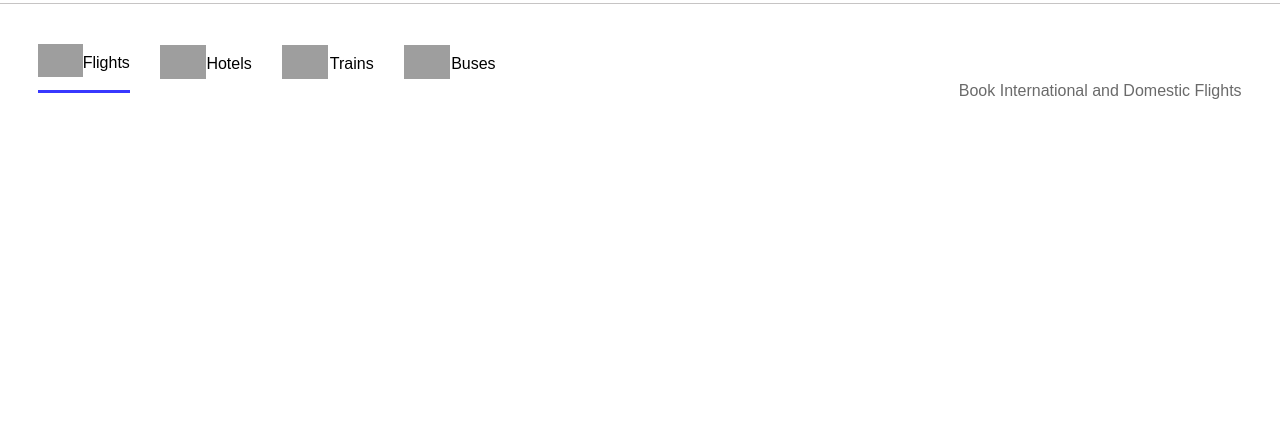
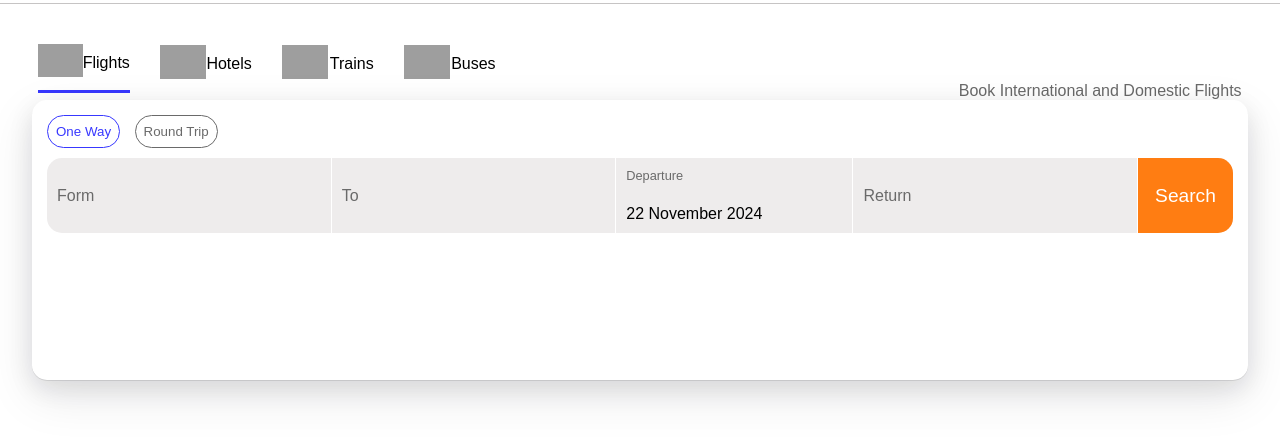
Before and after one commit to saurabhbansal2443/FSD-16-inderpuri, a plain HTML site: page CSS/ProjectIxigo/index.html in a window 1280 px wide. Shown: the part 60-500 px from the top of the page. Drawn offline with Linux system fonts and the light colour scheme; grey boxes are pictures that could not be loaded.

Commit message:
Project complete

```diff
--- a/CSS/ProjectIxigo/index.html
+++ b/CSS/ProjectIxigo/index.html
@@ -72,7 +72,7 @@
     <div class="bookingHeading">
       <div class="bookingCategory">
         <div class="bookingOption active">
-          <div class="bookingImageContainer ">
+          <div class="bookingImageContainer">
             <img
               class="image"
               src="https://images.ixigo.com/image/upload/Header/2af43f961dddc6cfb02254712f0df058-rbzyb.webp"
@@ -116,5 +116,29 @@
         <p>Book International and Domestic Flights</p>
       </div>
     </div>
+    <div class="tripInputsRoot">
+      <div class="tripInput">
+        <div class="tripOptions">
+          <button class="tripBtn blueText">One Way</button>
+          <button class="tripBtn greyBorder">Round Trip</button>
+        </div>
+        <div class="tripInputfield">
+          <div class="fromTextContainer greyText">
+            <p>Form</p>
+          </div>
+          <div class="fromTextContainer greyText">
+            <p>To</p>
+          </div>
+          <div class="toTextContainer">
+            <p style="font-size: 0.8rem" class="greyText">Departure</p>
+            <p>22 November 2024</p>
+          </div>
+          <div class="fromTextContainer greyText">
+            <p>Return</p>
+          </div>
+          <button class="search">Search</button>
+        </div>
+      </div>
+    </div>
   </body>
 </html>
--- a/CSS/ProjectIxigo/style.css
+++ b/CSS/ProjectIxigo/style.css
@@ -76,7 +76,84 @@
   color: rgb(106, 106, 106);
 }
 
+.greyText {
+  color: rgb(106, 106, 106);
+}
+
 .active {
   color: #000000;
   border-bottom: 3px solid rgb(56, 56, 255);
 }
+.tripInputsRoot {
+  height: 35vh;
+  width: 100%;
+
+  display: flex;
+  justify-content: center;
+  align-items: center;
+}
+.tripInput {
+  padding: 15px;
+  border-radius: 15px;
+  height: 100%;
+  width: 95%;
+  box-shadow: rgba(17, 17, 26, 0.1) 0px 1px 0px,
+    rgba(17, 17, 26, 0.1) 0px 8px 24px, rgba(17, 17, 26, 0.1) 0px 16px 48px;
+}
+.tripOptions {
+}
+.tripBtn {
+  border-radius: 25px;
+  padding: 8px;
+  background-color: transparent;
+  border: 1px solid rgb(56, 56, 255);
+  margin-right: 10px;
+  color: rgb(106, 106, 106);
+}
+.blueText {
+  color: rgb(56, 56, 255);
+}
+.greyBorder {
+  border-color: rgb(106, 106, 106);
+}
+.tripInputfield {
+  margin-top: 10px;
+  height: 30%;
+  background-color: rgb(238, 236, 236);
+  border-radius: 15px;
+  display: flex;
+  overflow: hidden;
+}
+.fromTextContainer {
+  height: 100%;
+  width: 24%;
+  border-right: 1px solid white;
+  display: flex;
+  align-items: center;
+  padding-left: 10px;
+}
+
+.toTextContainer {
+  height: 100%;
+  width: 20%;
+  border-right: 1px solid white;
+  display: flex;
+  flex-direction: column;
+  align-items: flex-start;
+  justify-content: space-between;
+  padding-left: 10px;
+  padding: 10px;
+}
+.search {
+  height: 100%;
+  width: 8%;
+  border: none;
+  outline: none;
+  background-color: #ff7d12;
+  color: white;
+  font-size: 1.2rem;
+}
+
+.search:hover {
+  background-color: #e56700;
+}
```
